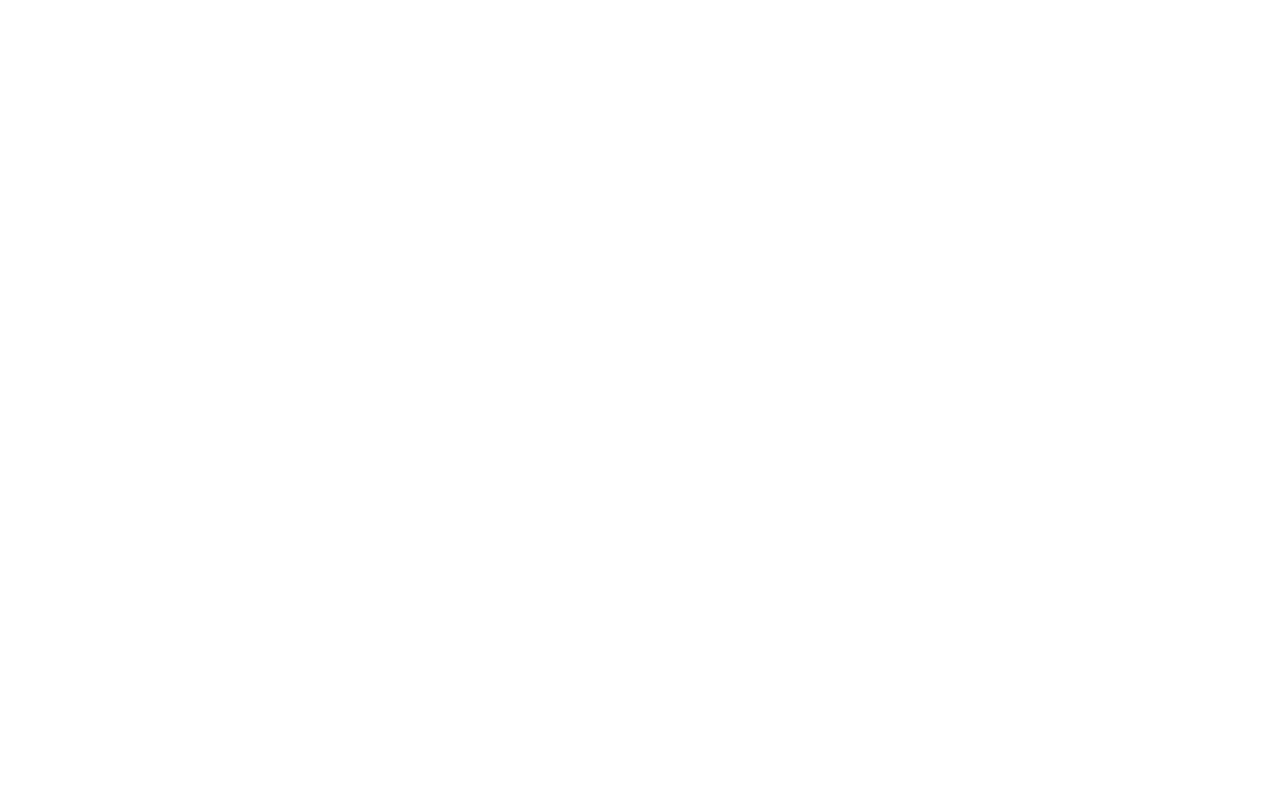
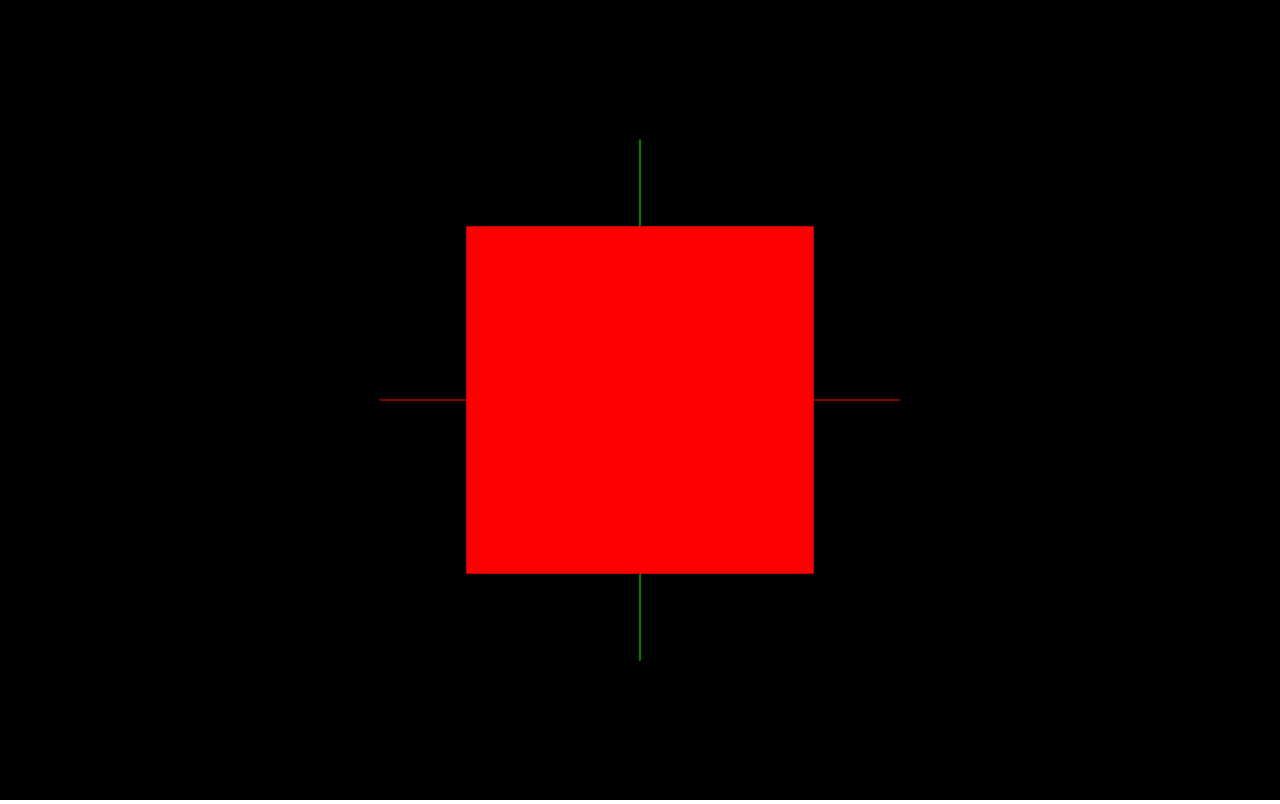
Before and after one commit to pebblecode/air-drum-vr, a plain HTML site: page index.html in a window 1280 px wide. Drawn offline with Linux system fonts and the light colour scheme.

Commit message:
Three.js setup

```diff
--- /dev/null
+++ b/css/styles.css
@@ -0,0 +1,11 @@
+html,
+body {
+  margin: 0;
+  padding: 0;
+}
+
+#container {
+  position: absolute;
+  width: 100%;
+  height: 100%;
+}
--- a/index.html
+++ b/index.html
@@ -2,10 +2,11 @@
 <html>
   <head>
     <title>Air Drum VR</title>
-    <script src="js/vendor/three.js"></script>
-    <script src="js/app.js"></script>
+    <script src="js/vendor/three.js" defer></script>
+    <script src="js/app.js" defer></script>
+    <link rel="stylesheet" href="css/styles.css"/>
   </head>
   <body>
-
+    <div id="container"></div>
   </body>
 </html>
--- a/js/app.js
+++ b/js/app.js
@@ -0,0 +1,99 @@
+(function() {
+
+  var scene,
+    container,
+    camera,
+    renderer,
+    ambientLight,
+    directionalLight;
+
+  function init() {
+
+    scene = new THREE.Scene();
+
+    container = document.getElementById('container');
+
+    camera = new THREE.PerspectiveCamera(
+      75,
+      window.innerWidth / window.innerHeight,
+      1,
+      10000
+    );
+
+    camera.position.z = 200;
+
+    renderer = new THREE.WebGLRenderer({
+      antialias: true,
+      clearColor: new THREE.Color(0xFFFFFF)
+    });
+
+    renderer.autoClear = false;
+    renderer.shadowMapEnabled = true;
+    renderer.shadowMapSoft = true;
+    renderer.shadowMapType = THREE.PCFSoftShadowMap;
+
+    renderer.setSize(window.innerWidth, window.innerHeight);
+
+    container.appendChild( renderer.domElement );
+
+    // TEMP add cube for now
+    var cube1 = new THREE.Mesh( new THREE.BoxGeometry(100, 100, 100), new THREE.MeshBasicMaterial({color: 0xFF0000}));
+
+    cube1.position.set(0, 0, 0);
+
+    scene.add( cube1 );
+
+    ambientLight = new THREE.AmbientLight( 0xFFFFFF );
+    scene.add( ambientLight );
+
+    // debug axes
+    //To use enter the axis length
+    initDebugAxes(100);
+
+    window.addEventListener('resize', onResize, false);
+
+  }
+
+  function initDebugAxes(axisLength) {
+
+    // Shorthand function
+    function v(x, y, z) {
+      return new THREE.Vector3(x, y, z);
+    }
+
+    // Create axis (point1, point2, colour)
+    function createAxis(p1, p2, color) {
+      var line, lineGeometry = new THREE.Geometry(),
+        lineMat = new THREE.LineBasicMaterial({color: color, lineWidth: 1});
+      lineGeometry.vertices.push(p1, p2);
+      line = new THREE.Line(lineGeometry, lineMat);
+      scene.add(line);
+    }
+
+    createAxis(v(-axisLength, 0, 0), v(axisLength, 0, 0), 0xFF0000);
+    createAxis(v(0, -axisLength, 0), v(0, axisLength, 0), 0x00FF00);
+    createAxis(v(0, 0, -axisLength), v(0, 0, axisLength), 0x0000FF);
+  }
+
+  function onResize() {
+    camera.aspect = window.innerWidth / window.innerHeight;
+    camera.updateProjectionMatrix();
+    renderer.setSize(window.innerWidth, window.innerHeight);
+  }
+
+  function animate() {
+
+    console.log('animate');
+
+    renderer.render(scene, camera);
+
+    camera.lookAt(new THREE.Vector3(0,0,0));
+
+    requestAnimationFrame(animate);
+
+  }
+
+  init();
+  animate();
+
+})();
```
